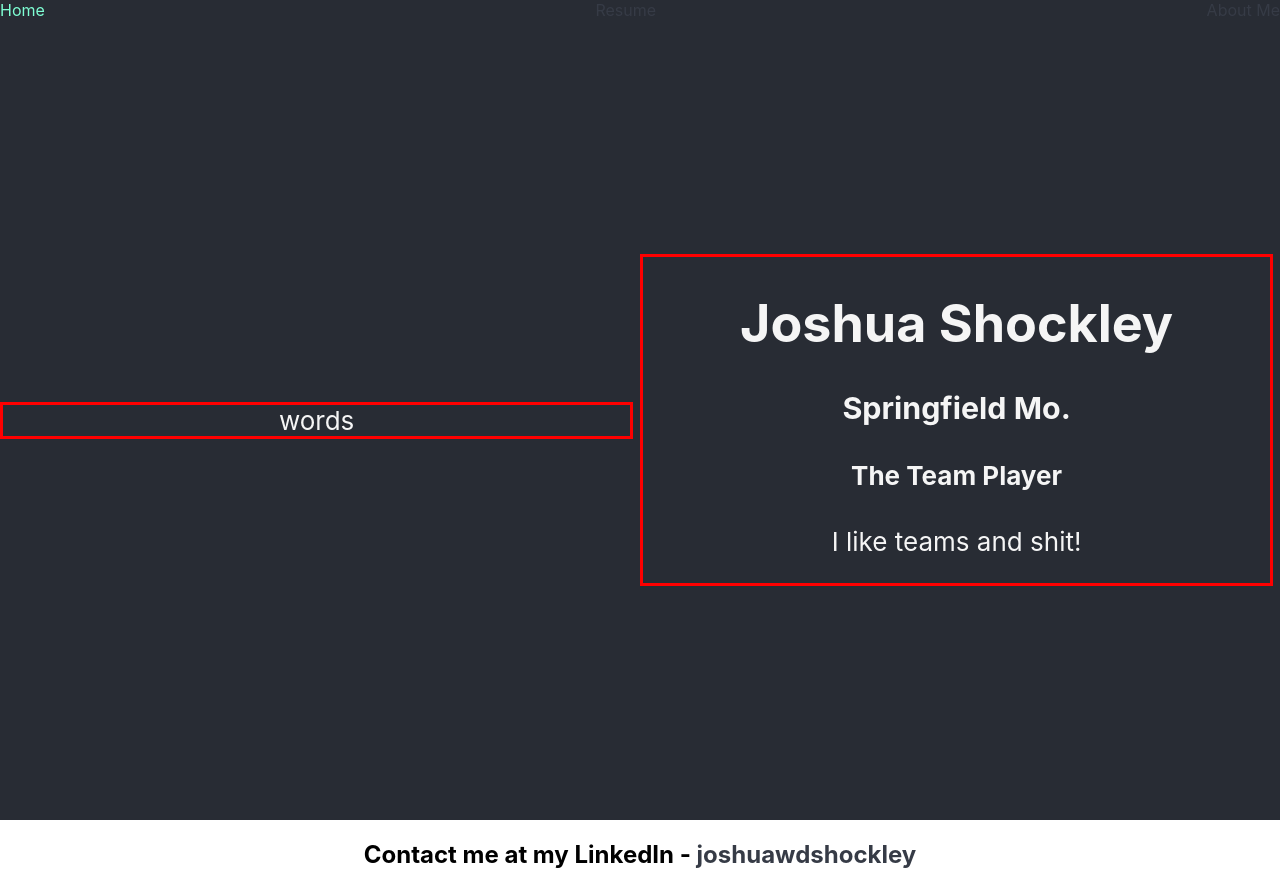
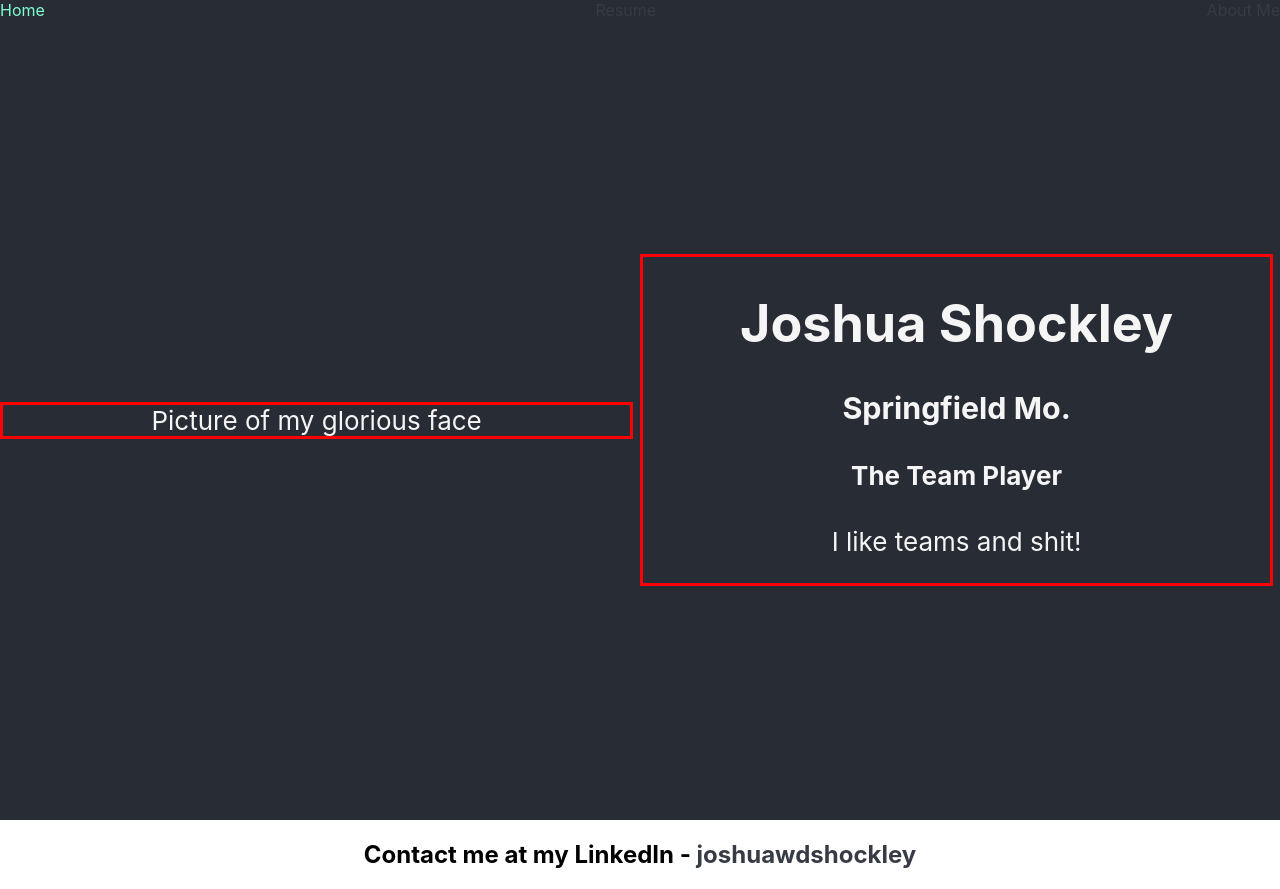
Before and after one commit to joshua-shockley/joshuaportfolio, a React (Create React App) app: page / in a window 1280 px wide. Built offline with nearby package versions, Linux system fonts and the light colour scheme.

Commit message:
adjustments to the verbiage for the list of statements i want to pop up on the home page or in the about me section. this decision on how this should work is not concluded.

```diff
--- a/src/Data/Data.js
+++ b/src/Data/Data.js
@@ -13,12 +13,12 @@ const statements = [
     {
      numberText: '2',
         title: "Jack-Of-All-Trades",
-        captionText: "I relish learning new things and have always kept myself busy with new projects that require some solid amount of research. From remodeling my own home to working with a small homemade laptop fan; I have the habit of diving in and looking more than just the hot tip on how to do something. I really love to understand why things work the way they do. So far my favorite is the electric shovel guitar, Learning how to setup the electronics was exciting and fun. I'll relish using that 'Jack-Of-All-Trade' skillset to anything I dive into while working to give the best product possible."
+        captionText: "I have a passion for DIY. That passion has lead me down the DIY path and into an extended range of projects that buids a unique range of life experiences."
     },
     {
         numberText: '3',
         title: "Leaders Know How to Follow",
-        captionText: "In school programs and ROTC I found myself in leadership rolls and the ideals that helped me understand what made a good leader followed me into my worklife. During that time frame I learned that good leaders first have to understand how to follow the direction of others that have experience. Without learning from those who have walked the path before you, it is difficult to understand what virtues a good leader has. Knowing that we don't know everything is always a great place to simmer. This way we keep our minds open to learning new things and are able to filter out our own biases."
+        captionText: "As a leading member of JROTC while in school I learned that good leaders understand first how to follow. I use this understanding to learn as much as I can from others in and outside of the workplace."
     }
 ];
 export default statements;
--- a/src/components/Home.js
+++ b/src/components/Home.js
@@ -20,7 +20,8 @@ const [dtls, setDtls]=useState(myData[Math.floor(Math.random()*myData.length)])
     <>
       <div className='App-header-Home'>
         <div className='leftBdy'>
-          words
+          Picture of my glorious face
+
         </div>
         <div className='RightBdy'>
           <h1 className='MyNm'>Joshua Shockley</h1>
```
